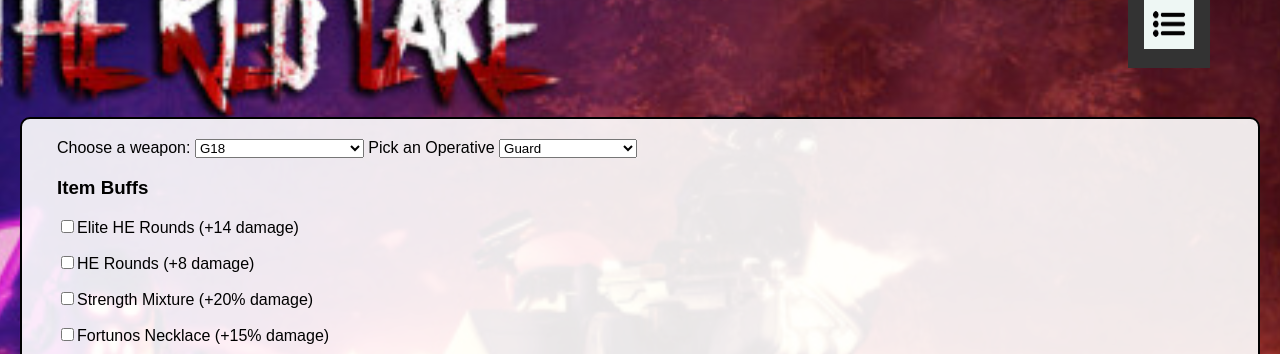
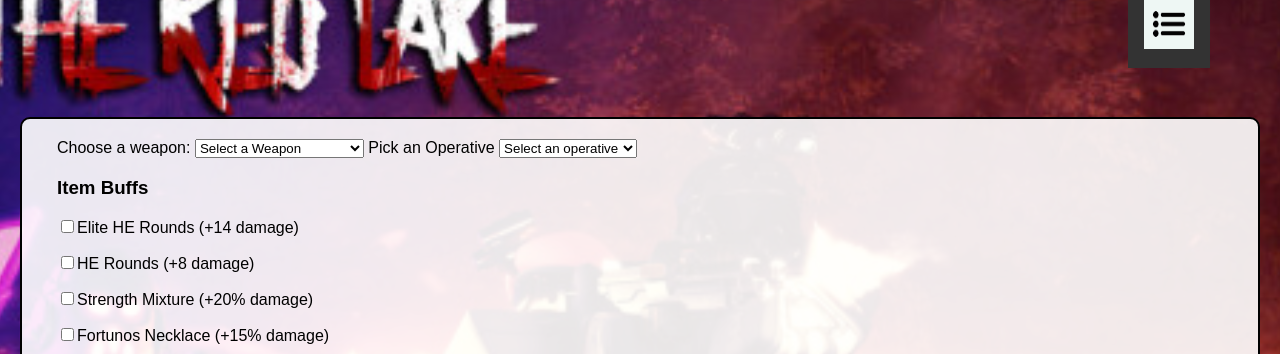
Before and after one commit to ScriptSorcerer20/TRL-gun-stats, a Flask app: page /calculator in a window 1280 px wide. Shown: the part 45-399 px from the top of the page. Run offline with Flask 3, Linux system fonts and the light colour scheme.

Commit message:
added default value for selectors

```diff
--- a/static/filterWeapons.js
+++ b/static/filterWeapons.js
@@ -14,9 +14,16 @@ function fetchOperativesData() {
 }
 
 // Function to populate the select element with operatives
+// Function to populate the operative dropdown
 function populateOperatives(operatives) {
     const select = document.getElementById('operative-select');
     select.innerHTML = ""; // Clear any existing options
+
+    // Add the placeholder option
+    const placeholderOption = document.createElement('option');
+    placeholderOption.value = "";  // Empty value for the placeholder
+    placeholderOption.text = "Select an operative";
+    select.appendChild(placeholderOption);  // Add the placeholder option
 
     operatives.forEach(operative => {
         const option = document.createElement('option');
@@ -28,9 +35,16 @@ function populateOperatives(operatives) {
     // Attach event listener to detect when an operative is selected
     select.addEventListener('change', (event) => {
         const selectedOperativeId = event.target.value;
+
+        // If placeholder is selected, don't proceed
+        if (!selectedOperativeId) {
+            document.getElementById('operative-modifiers').innerHTML = '';
+            return;  // Do nothing when the placeholder is selected
+        }
+
         selectedOperative = operatives.find(op => op.id === selectedOperativeId);
         if (selectedOperative) {
-            updateOperativeBuffs(selectedOperative)
+            updateOperativeBuffs(selectedOperative);  // Update operative modifiers on valid selection
         }
     });
 }
@@ -83,10 +97,18 @@ function fetchWeaponsData() {
 }
 
 // Function to populate the select element with weapons
+// Function to populate the weapon dropdown
 function populateWeapons() {
     const select = document.getElementById('weapon-select');
     select.innerHTML = ""; // Clear any existing options
 
+    // Add the placeholder option
+    const placeholderOption = document.createElement('option');
+    placeholderOption.value = "";  // Empty value for the placeholder
+    placeholderOption.text = "Select a Weapon";
+    select.appendChild(placeholderOption);  // Add the placeholder option
+
+    // Populate with actual weapons
     weapons.forEach(weapon => {
         const option = document.createElement('option');
         option.value = weapon.id;
@@ -97,9 +119,16 @@ function populateWeapons() {
     // Attach event listener to detect when a weapon is selected
     select.addEventListener('change', (event) => {
         const selectedWeaponId = parseInt(event.target.value);
+
+        // If placeholder is selected, don't proceed
+        if (!selectedWeaponId) {
+            document.getElementById('weapon-stats').innerHTML = '';
+            return;  // Do nothing when the placeholder is selected
+        }
+
         selectedWeapon = weapons.find(weapon => weapon.id === selectedWeaponId);
         if (selectedWeapon) {
-            updateWeaponStats(selectedWeapon);  // Update stats on selection
+            updateWeaponStats(selectedWeapon);  // Update stats on valid selection
         }
     });
 }
--- a/templates/calculator.html
+++ b/templates/calculator.html
@@ -27,11 +27,11 @@
             }
         }
 
-            // Collapsible functionality for perks, buffs, etc.
+        // Collapsible functionality for perks, buffs, etc.
         document.addEventListener('DOMContentLoaded', function () {
             var coll = document.getElementsByClassName("collapsible-header");
             for (var i = 0; i < coll.length; i++) {
-                coll[i].addEventListener("click", function() {
+                coll[i].addEventListener("click", function () {
                     this.classList.toggle("active");
                     var content = this.nextElementSibling;
                     if (content.style.display === "block") {
@@ -72,13 +72,12 @@
 <main>
     <label for="weapon-select">Choose a weapon:</label>
     <select id="weapon-select" name="weapons">
-        <!-- Weapon options will be populated here dynamically -->
+        <option value="">Select a Weapon</option> <!-- This is the placeholder option -->
     </select>
 
-    <!-- Operative Select Dropdown -->
     <label for="operative-select">Pick an Operative</label>
     <select id="operative-select">
-        <option value="">Select an operative</option>
+        <option value="">Select an operative</option> <!-- This is the placeholder option -->
     </select>
 
 
```
